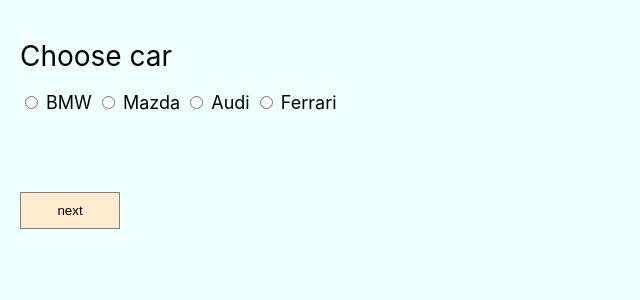
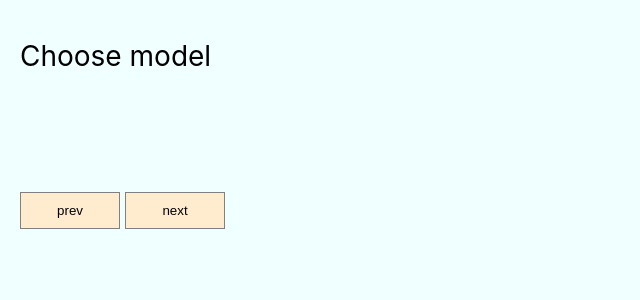
Before and after one commit to kochetkoff/itr_wizard_react, a React (Create React App) app: page / in a window 1280 px wide. Both pictures are taken after a click on the button "next". Shown: the top 300 px of the page, without its empty margins (0-640 px from the left). Built offline with nearby package versions, Linux system fonts and the light colour scheme.

Commit message:
prev next buttons functionality

```diff
--- a/src/components/App/App.js
+++ b/src/components/App/App.js
@@ -14,12 +14,16 @@ class App extends Component {
     super(props);
 
     this.state = {
-      brand: 'Mazda',
+      brand: '',
       model: '',
       gearbox: '',
       color: '',
       pageId: 1
     };
+
+    this.incrementPageId.bind(this);
+    this.decrementPageId.bind(this);
+    this.getPageId.bind(this);
   }
 
   getBrands() {
@@ -68,6 +72,22 @@ class App extends Component {
     }
   }
 
+  getPageId() {
+    return this.state.pageId;
+  }
+
+  incrementPageId() {
+    this.setState((state, props) => {
+      return {pageId: 1 + state.pageId};
+    });
+  }
+
+  decrementPageId() {
+    this.setState((state, props) => {
+      return {pageId: state.pageId - 1};
+    });
+  }
+
   render() {
 
     let options = this.getOptionsByPageId(this.state.pageId);
@@ -79,7 +99,7 @@ class App extends Component {
               <Result/> :
               <Options pageId={this.state.pageId} options = {options} />
           }
-          <Controls pageId={this.state.pageId}/>
+          <Controls pageId={this.state.pageId} getPageId = {() => this.getPageId()} incrementPageId = { () => this.incrementPageId() } decrementPageId = { () => this.decrementPageId() } />
         </div>
     );
   }
--- a/src/components/Controls/Controls.js
+++ b/src/components/Controls/Controls.js
@@ -1,15 +1,24 @@
-import React from 'react';
+import React, {Component} from 'react';
 import './Controls.css';
 
-const Controls = function ({pageId}) {
+class Controls extends Component {
+  constructor(props) {
+    super(props);
 
-  return (
-      <div className="Controls">
-        {pageId !== 1 && <button type='button' className='prev'>prev</button>}
-        {pageId !== 5 && <button type='button' className='next'>next</button>}
-      </div>
-  );
+    this.getPageId = props.getPageId;
+    this.incrementPageId = props.incrementPageId;
+    this.decrementPageId = props.decrementPageId;
+  }
 
-};
+  render() {
+    return (
+        <div className="Controls">
+          {this.getPageId() !== 1 && <button type='button' className='prev' onClick={()=> this.decrementPageId()} >prev</button>}
+          {this.getPageId() !== 5 && <button type='button' className='next' onClick={()=> this.incrementPageId()} >next</button>}
+        </div>
+    );
+  }
+
+}
 
 export default Controls;
```
